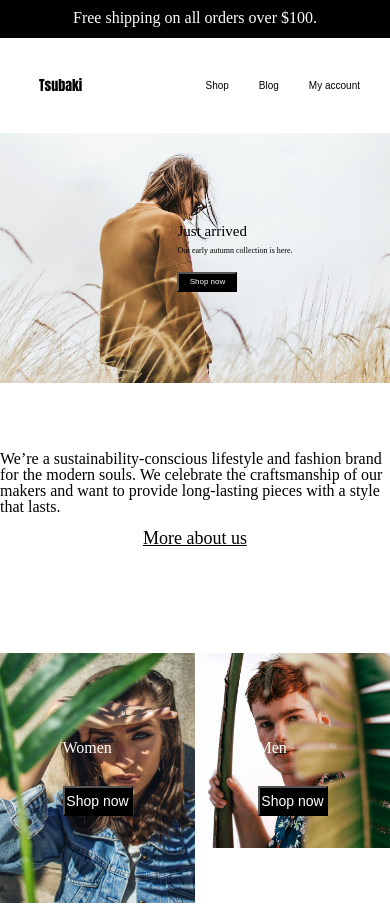
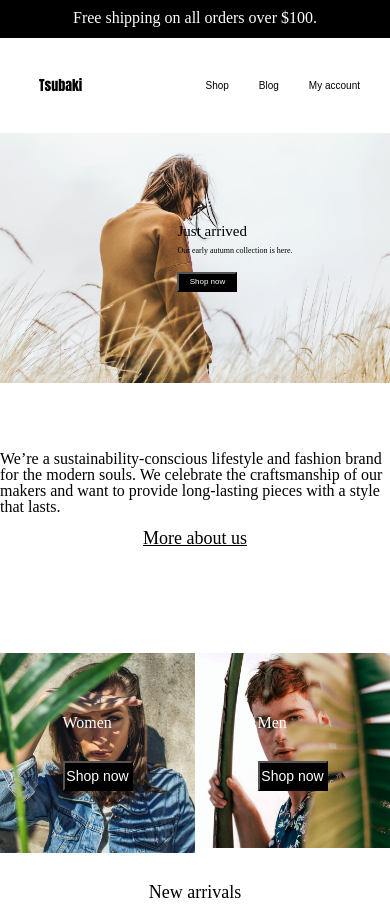
Before and after one commit to iurimach/project-4---shop-page, a plain HTML site: page index.html in a window 390 px wide. Shown: the top 906 px of the page. Drawn offline with Linux system fonts and the light colour scheme.

Commit message:
Update responsiv.css
ne response

```diff
--- a/css/responsiv.css
+++ b/css/responsiv.css
@@ -226,14 +226,14 @@ li a:hover{
  }
 @media (max-width:500px){
         .sectin2div2{
-        height: 300px;
+        height: 170px;
 
 
         }
  }
  @media (max-width:400px){
     .sectin2div2{
-    height: 250px;
+    height: 200px;
 
 
     }
@@ -461,7 +461,7 @@ li a:hover{
         max-width: 200px;
     width: 40%;
     margin-bottom: 200px;
-    margin-left: 300px;
+
 
 
     }
```
